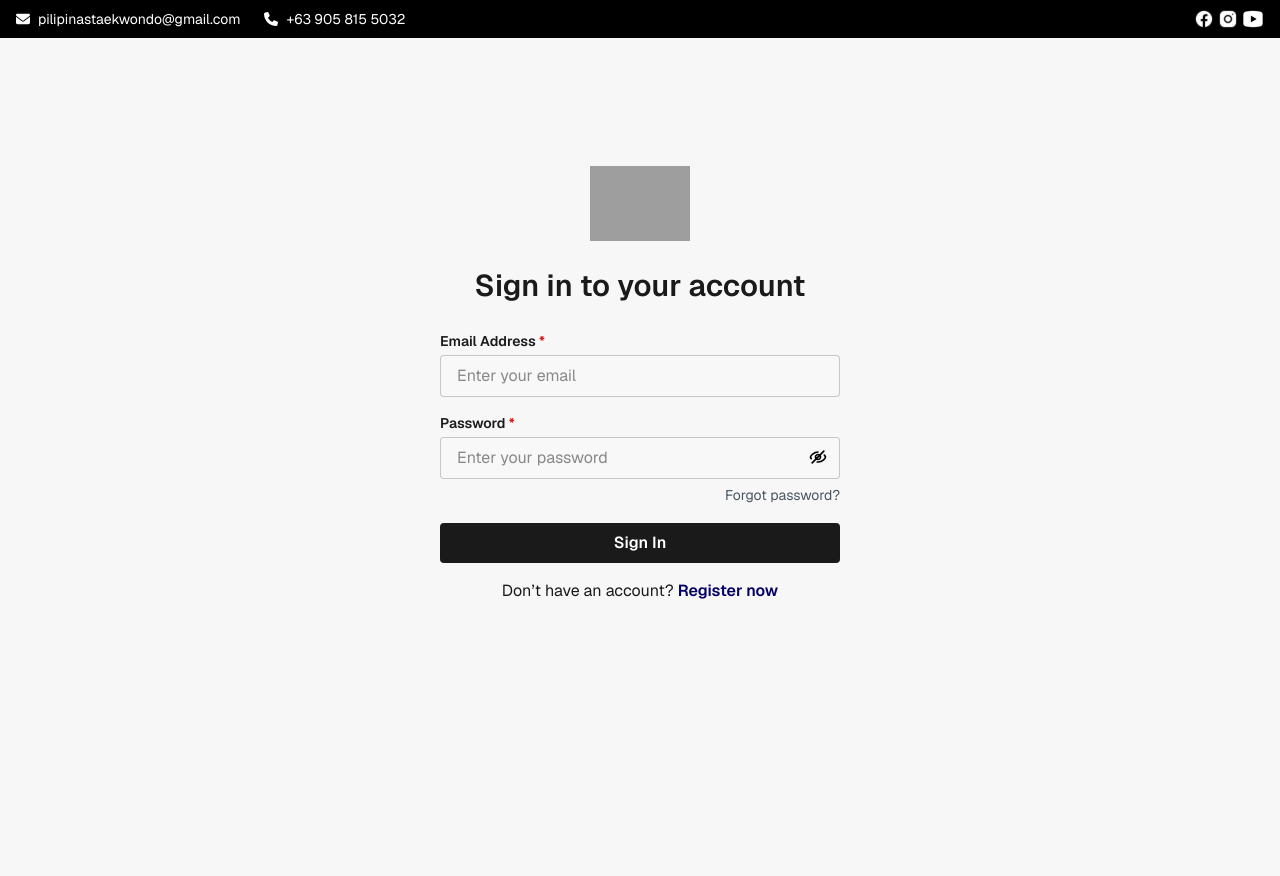
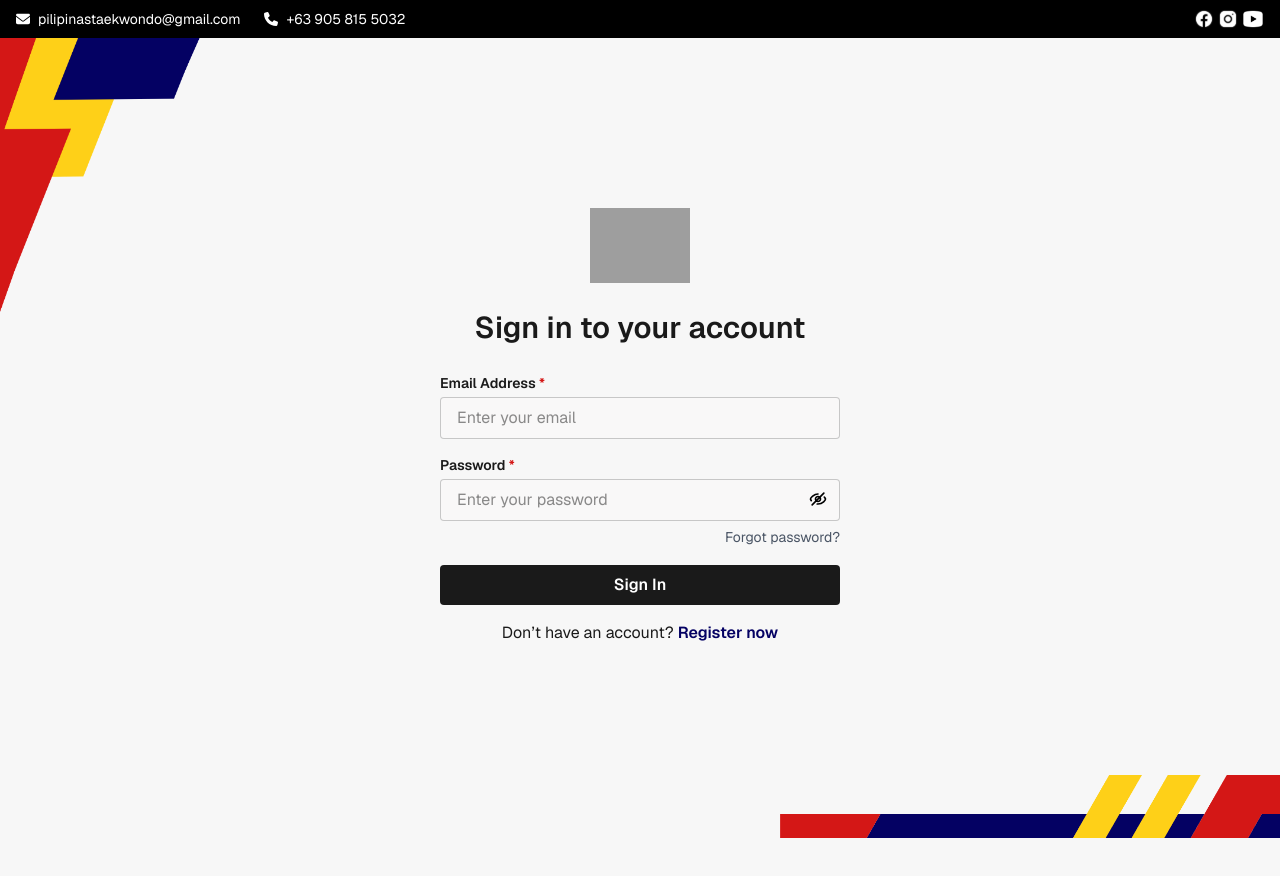
Before and after one commit to rvcarcueva2/pti-web, a Next.js app in the folder web/: page /auth/sign-in in a window 1280 px wide. Shown: the top 876 px of the page. After the commit the page ends 838 px from the top, so only its background shows below. Built offline with nearby package versions, Linux system fonts and the light colour scheme; grey boxes are pictures that could not be loaded.

Commit message:
modified sign-in page

```diff
--- a/web/app/auth/sign-in/page.tsx
+++ b/web/app/auth/sign-in/page.tsx
@@ -34,9 +34,25 @@ const SignIn: React.FC = () => {
   };
 
   return (
-    <div className="font-geist bg-sign-in min-h-[107vh] w-full flex items-start justify-center px-4 pt-26 pb-26">
+    <div className="relative font-geist bg-sign-in min-h-screen w-full flex items-center justify-center px-4 pt-14 pb-20 overflow-hidden">
+      {/* Decorative Images */}
+      <Image
+        src="/images/1.png"
+        alt="Top Left Decoration"
+        width={200}
+        height={200}
+        className="absolute top-0 left-0 z-0"
+      />
+      <Image
+        src="/images/2.png"
+        alt="Bottom Right Decoration"
+        width={500}
+        height={500}
+        className="absolute bottom-0 right-0 z-0"
+      />
+
       {/* Form Container */}
-      <div className="w-full max-w-md text-center rounded-lg p-6">
+      <div className="relative z-10 w-full max-w-md text-center rounded-lg p-6">
         {/* Logo */}
         <div className="mb-6">
           <Link href="/">
@@ -54,9 +70,9 @@ const SignIn: React.FC = () => {
         <h2 className="text-xl font-bold mb-6">Sign in to your account</h2>
 
         {/* Form */}
-        <form onSubmit={handleSubmit} noValidate className="space-y-4">
+        <form onSubmit={handleSubmit} noValidate className="space-y-4 text-left">
           {/* Email */}
-          <div className="text-left">
+          <div>
             <label className="block text-sm font-semibold mb-1">
               Email Address <span className="text-[#D41716]">*</span>
             </label>
@@ -66,7 +82,7 @@ const SignIn: React.FC = () => {
               value={email}
               onChange={(e) => setEmail(e.target.value)}
               className={`w-full px-4 py-2 rounded outline-none bg-[#F9F8F8] border ${
-                errors.email ? 'text-[#D41716]' : 'border-black/20'
+                errors.email ? 'border-[#D41716]' : 'border-black/20'
               } focus:ring-2 focus:ring-black`}
             />
             {errors.email && (
@@ -75,7 +91,7 @@ const SignIn: React.FC = () => {
           </div>
 
           {/* Password */}
-          <div className="text-left relative">
+          <div className="relative">
             <label className="block text-sm font-semibold mb-1">
               Password <span className="text-[#D41716]">*</span>
             </label>
@@ -84,9 +100,9 @@ const SignIn: React.FC = () => {
               placeholder="Enter your password"
               value={password}
               onChange={(e) => setPassword(e.target.value)}
-              className={`w-full px-4 py-2 rounded outline-none bg-[#F9F8F8] border ${
-                errors.password ? 'text-[#D41716]' : 'border-black/20'
-              } pr-10 focus:ring-2 focus:ring-black`}
+              className={`w-full px-4 py-2 pr-10 rounded outline-none bg-[#F9F8F8] border ${
+                errors.password ? 'border-[#D41716]' : 'border-black/20'
+              } focus:ring-2 focus:ring-black`}
             />
             <button
               type="button"
@@ -98,8 +114,8 @@ const SignIn: React.FC = () => {
                 <Image
                   src="/icons/hide-password.svg"
                   alt="Hide password"
-                  width={16}
-                  height={16}
+                  width={20}
+                  height={20}
                   className="object-contain"
                 />
               ) : (
@@ -113,7 +129,7 @@ const SignIn: React.FC = () => {
               )}
             </button>
             {errors.password && (
-              <p className="text-sm text-red-600 mt-1">{errors.password}</p>
+              <p className="text-sm text-[#D41716] mt-1">{errors.password}</p>
             )}
             <div className="text-right mt-1">
               <a href="#" className="text-sm text-gray-600 hover:underline">
@@ -122,7 +138,7 @@ const SignIn: React.FC = () => {
             </div>
           </div>
 
-          {/* Submit */}
+          {/* Submit Button */}
           <button
             type="submit"
             className="w-full bg-[#1A1A1A] text-white font-semibold py-2 rounded hover:opacity-90 transition cursor-pointer"
@@ -132,9 +148,12 @@ const SignIn: React.FC = () => {
         </form>
 
         {/* Register link */}
-        <p className="text-xs mt-4">
+        <p className="text-xs mt-4 text-center">
           Don’t have an account?{' '}
-          <a href="/auth/register" className="font-semibold text-[#040163] hover:underline">
+          <a
+            href="/auth/register"
+            className="font-semibold text-[#040163] hover:underline"
+          >
             Register now
           </a>
         </p>
```
